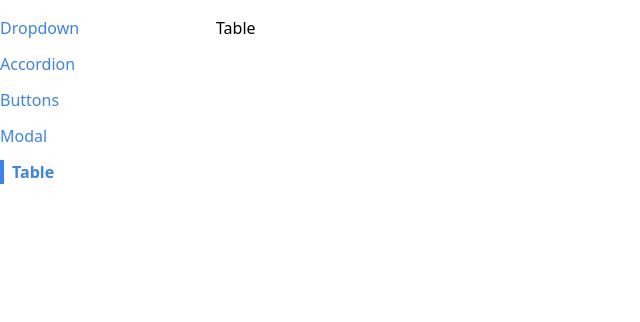
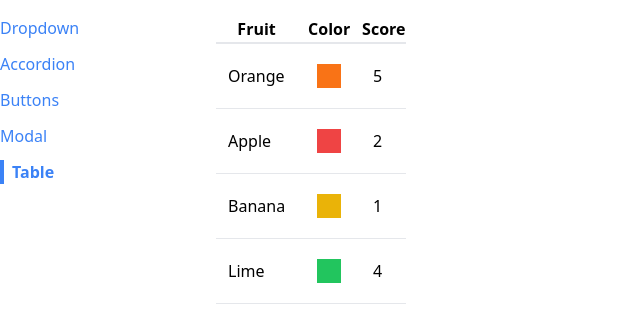
Before and after one commit to khazziro/routing, a React (Vite) app: page /table in a window 1280 px wide. Shown: the top 322 px of the page, without its empty margins (0-640 px from the left). Built offline with nearby package versions, Linux system fonts and the light colour scheme.

Commit message:
Added dynamic values and styling to the table

```diff
--- a/src/components/Table.jsx
+++ b/src/components/Table.jsx
@@ -1,4 +1,27 @@
-const Table = () => {
-  return <div>Table</div>;
+const Table = ({ data }) => {
+  const renderedRows = data.map((fruit) => {
+    return (
+      <tr className="border-b" key={fruit.name}>
+        <td className="p-3">{fruit.name}</td>
+        <td className="p-3">
+          <div className={`p-3 m-2 ${fruit.color}`}></div>
+        </td>
+        <td className="p-3">{fruit.score}</td>
+      </tr>
+    );
+  });
+
+  return (
+    <table className="table-auto border-spacing-2">
+      <thead>
+        <tr className="border-b-2">
+          <th>Fruit</th>
+          <th>Color</th>
+          <th>Score</th>
+        </tr>
+      </thead>
+      <tbody>{renderedRows}</tbody>
+    </table>
+  );
 };
 export default Table;
--- a/src/pages/TablePage.jsx
+++ b/src/pages/TablePage.jsx
@@ -1,9 +1,15 @@
 import Table from "../components/Table.jsx";
 
 const TablePage = () => {
+  const data = [
+    { name: "Orange", color: "bg-orange-500", score: 5 },
+    { name: "Apple", color: "bg-red-500", score: 2 },
+    { name: "Banana", color: "bg-yellow-500", score: 1 },
+    { name: "Lime", color: "bg-green-500", score: 4 },
+  ];
   return (
     <div>
-      <Table />
+      <Table data={data} />
     </div>
   );
 };
```
